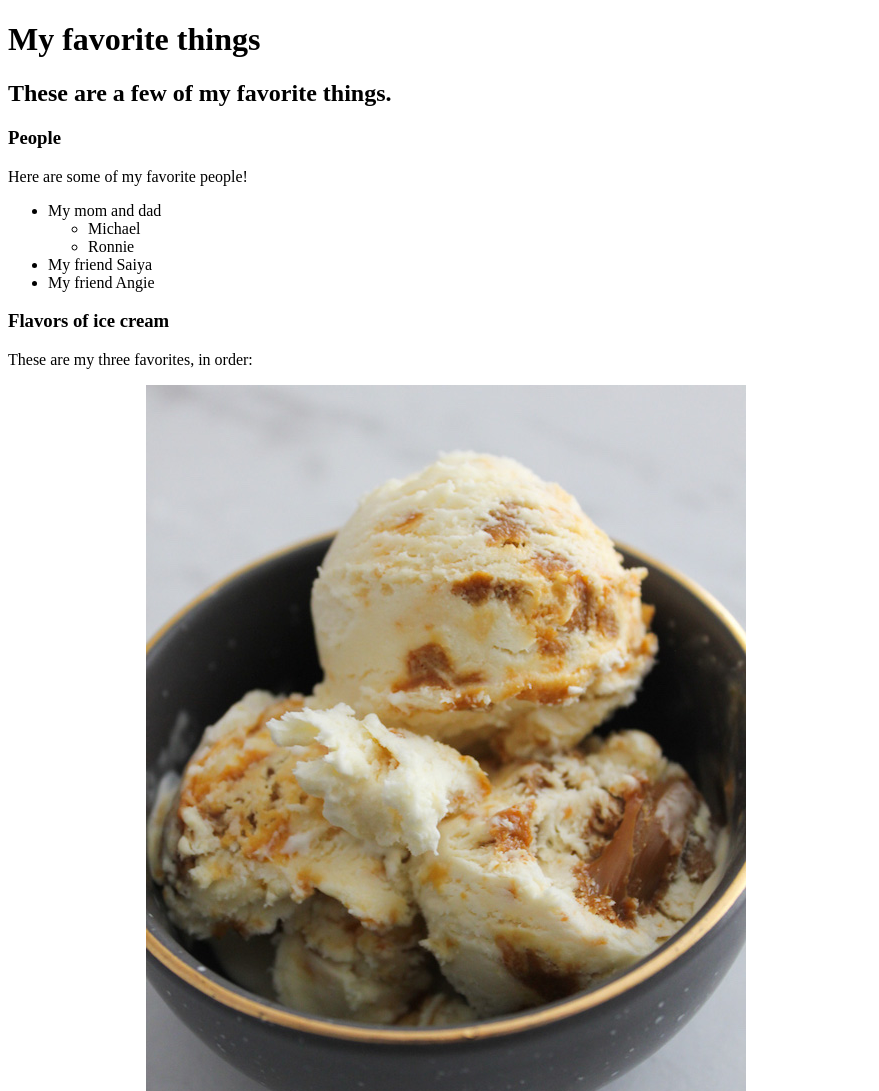
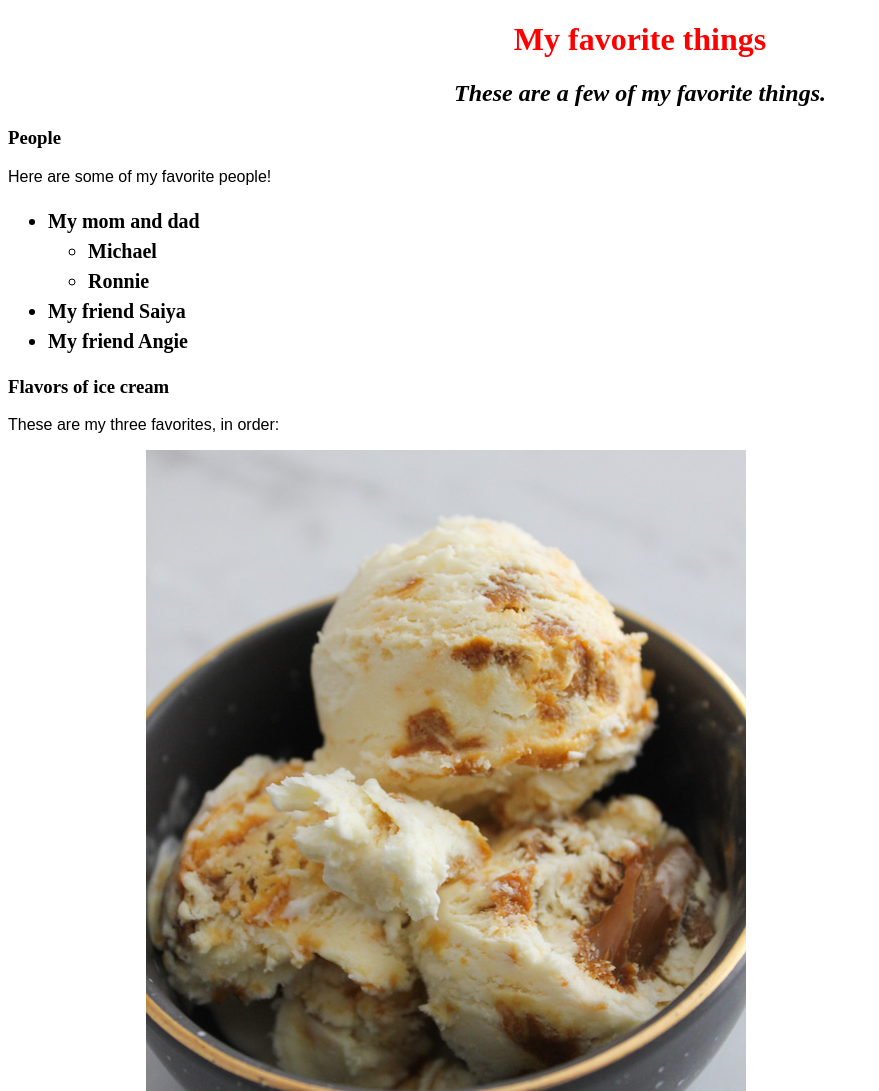
Before and after one commit to chloeloveall/my-first-webpage, a plain HTML site: page favorite-things.html in a window 1280 px wide. Shown: the top 1091 px of the page, without its empty margins (0-879 px from the left). Drawn offline with Linux system fonts and the light colour scheme.

Commit message:
link stylesheet

```diff
--- /dev/null
+++ b/css/styles.css
@@ -0,0 +1,19 @@
+h1 {
+  color: #ff0000;
+  text-align: center;
+}
+
+h2 {
+  font-style: italic;
+  text-align: center;
+}
+
+p {
+  font-family: sans-serif;
+}
+
+ul {
+  font-size: 20px;
+  line-height: 30px;
+  font-weight: bold;
+}
--- a/favorite-things.html
+++ b/favorite-things.html
@@ -1,6 +1,7 @@
 <!DOCTYPE html>
 <html lang="en-US">
 <head>
+  <link rel="stylesheet" href="css/styles.css" type="text/css">
   <title>Chloe's favorite things</title>
 </head>
 <body>
```
Also changed, not shown: my-first-webpage.html (+1 -0 lines).
